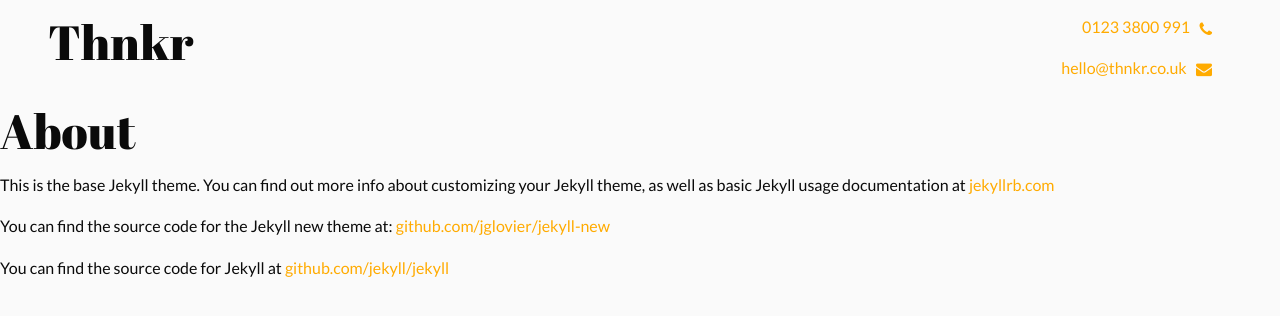
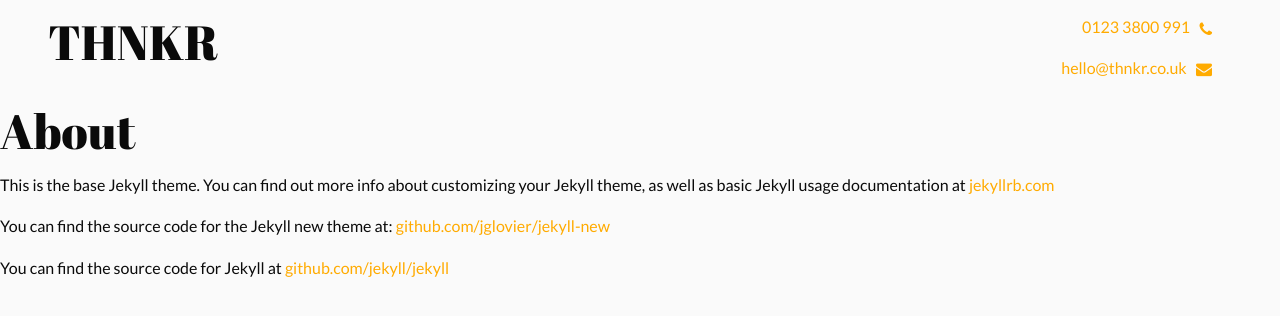
Before and after one commit to spacebetween/team-thnkr.github.io, a Jekyll site: the page built from about.md, in a window 1280 px wide. Shown: the top 316 px of the page. Built offline with Jekyll 4.4.1, drawn with Linux system fonts in a browser that asks for light colours; nearby versions of some CDN libraries.

Commit message:
change name back to caps.

```diff
--- a/_config.yml
+++ b/_config.yml
@@ -1,5 +1,5 @@
 # Site settings
-title: Thnkr
+title: THNKR
 email: your-email@domain.com
 description: > # this means to ignore newlines until "baseurl:"
   Work with us to solve solutions for real people. Generating measurable value through innovative design and development.
```
